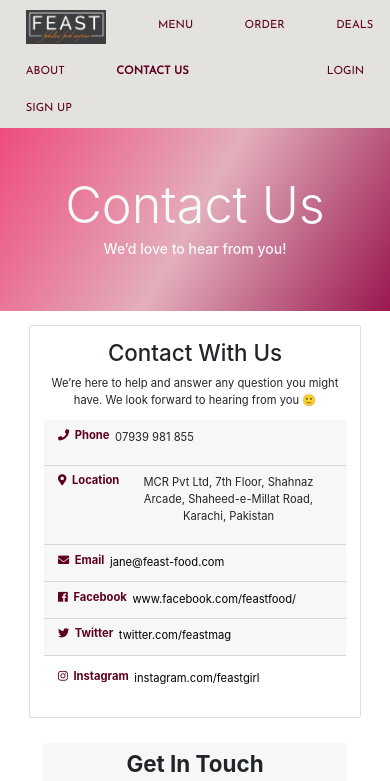
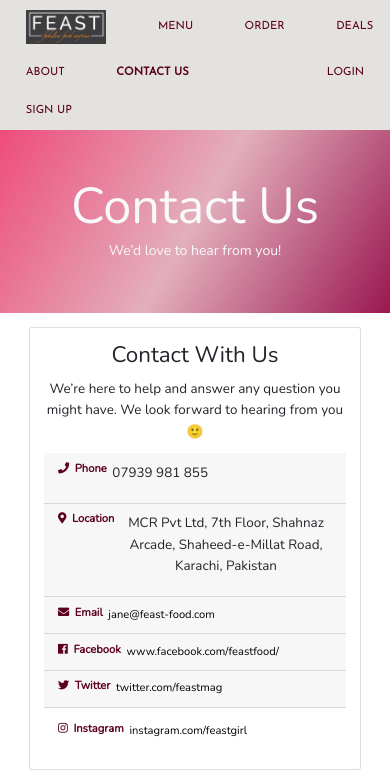
Before and after one commit to AnusBaig/FoodFeast-UI, a website: page source_code/contact.html in a window 390 px wide. Shown: the top 781 px of the page. Drawn offline with nearby package versions, Linux system fonts and the light colour scheme.

Commit message:
Fix previous pages
Fix Login , contact , about page

```diff
--- a/source_code/contact.html
+++ b/source_code/contact.html
@@ -7,8 +7,7 @@
 
     <link rel="stylesheet" href="css/bootstrap.css">
     <link rel="stylesheet" href="css/contact.css">
-    <link rel="stylesheet" href="https://use.fontawesome.com/releases/v5.0.13/css/all.css" integrity="sha384-DNOHZ68U8hZfKXOrtjWvjxusGo9WQnrNx2sqG0tfsghAvtVlRW3tvkXWZh58N9jp" crossorigin="anonymous">    <link rel="stylesheet" href="https://stackpath.bootstrapcdn.com/bootstrap/4.3.1/css/bootstrap.min.css" integrity="sha384-ggOyR0iXCbMQv3Xipma34MD+dH/1fQ784/j6cY/iJTQUOhcWr7x9JvoRxT2MZw1T" crossorigin="anonymous">
-
+    <link rel="stylesheet" href="https://use.fontawesome.com/releases/v5.0.13/css/all.css" integrity="sha384-DNOHZ68U8hZfKXOrtjWvjxusGo9WQnrNx2sqG0tfsghAvtVlRW3tvkXWZh58N9jp" crossorigin="anonymous">
     <link href="https://fonts.googleapis.com/css?family=Josefin+Sans:300,400,400i|Nunito:300,300i&display=swap" rel="stylesheet">
     <link href="https://fonts.googleapis.com/css?family=Oswald:300,400,500,600,700&display=swap" rel="stylesheet">
 
@@ -31,7 +30,7 @@
                 </li>
 
                 <li class="head-nav__item">
-                        <a href="#" class="head-nav__link">
+                        <a href="menu.html" class="head-nav__link">
                             Menu
                         </a>
                 </li>
@@ -44,7 +43,7 @@
                 </li>
 
                 <li class="head-nav__item">
-                                <a href="#" class="head-nav__link">
+                                <a href="detail.html" class="head-nav__link">
                                     Deals
                                 </a>
                 </li>
@@ -105,7 +104,7 @@
                             <input type="email" placeholder="Email" class=" form-control" required>
                         </div>
                         <div class="dropdown form-group" id="select-type">
-                            <button class="btn btn-outline-secondary btn-block dropdown-toggle" data-toggle="dropdown" >
+                            <button class="btn btn-secondary btn-block dropdown-toggle" data-toggle="dropdown" >
                                 Type <span class="caret"></span>
                             </button>
                             <ul class="dropdown-menu" id="type-menu">
@@ -117,7 +116,7 @@
                             </ul>
                         </div>
                         <div class="dropdown form-group" id="select-city">
-                            <button class="btn btn-outline-secondary btn-block dropdown-toggle" data-toggle="dropdown" >
+                            <button class="btn btn-secondary btn-block dropdown-toggle" data-toggle="dropdown" >
                                 City <span class="caret"></span>
                             </button>
                             <ul class="dropdown-menu" id="city-menu">
--- a/source_code/package.json
+++ b/source_code/package.json
@@ -24,7 +24,10 @@
         "compile-signup-main:scss": "node-sass sass/signup_main.scss css/signup.css",
 
         "watch-about-main:scss": "node-sass sass/about_main.scss css/about.css -w",
-        "compile-about-main:scss": "node-sass sass/about_main.scss css/about.css"
+        "compile-about-main:scss": "node-sass sass/about_main.scss css/about.css",
+
+        "watch-menu-main:scss": "node-sass sass/menu_main.scss css/menu.css -w",
+        "compile-menu-main:scss": "node-sass sass/menu_main.scss css/menu.css"
     },
     "author": "//Abdullah Sohail ++++++++++++++ //Anas Baig",
     "license": "ISC",
--- a/source_code/sass/base/_basic-fixes.scss
+++ b/source_code/sass/base/_basic-fixes.scss
@@ -1,3 +1,8 @@
 p{
     font-size: 1.2rem !important;
 }
+
+body{
+    color: #212529 !important;
+    background-color: white !important;
+}
--- a/source_code/sass/contact_main.scss
+++ b/source_code/sass/contact_main.scss
@@ -3,6 +3,7 @@
 @import "base/base";
 @import "base/_responsive-basics.scss";
 @import "base/_bootstrap-basics.scss";
+@import "base/basic-fixes";
 
 @import "layout/header";
 @import "layout/navigation";
--- a/source_code/sass/login_main.scss
+++ b/source_code/sass/login_main.scss
@@ -3,6 +3,7 @@
 @import "base/base";
 @import "base/_responsive-basics.scss";
 @import "base/bootstrap-basics";
+@import "base/basic-fixes";
 
 @import "layout/header";
 @import "layout/navigation";
--- a/source_code/sass/vendors/bootstrap/_variables.scss
+++ b/source_code/sass/vendors/bootstrap/_variables.scss
@@ -5,7 +5,7 @@
 
 // Color system
 
-$white:    #fff !default;
+$white:    #ffffff !default;
 $gray-100: #f8f9fa !default;
 $gray-200: #e9ecef !default;
 $gray-300: #dee2e6 !default;
@@ -45,10 +45,14 @@ $green:   #28a745 !default;
 $teal:    #20c997 !default;
 $cyan:    #17a2b8 !default;
 
+$reddish-brown: #9A1750 !default;
+$gray-light: #d1d0cb !default;
+
 $colors: () !default;
 // stylelint-disable-next-line scss/dollar-variable-default
 $colors: map-merge(
   (
+    "reddish-brown":$reddish-brown,
     "blue":       $blue,
     "indigo":     $indigo,
     "purple":     $purple,
@@ -60,14 +64,16 @@ $colors: map-merge(
     "teal":       $teal,
     "cyan":       $cyan,
     "white":      $white,
+    "gray-light":  $gray-light,
     "gray":       $gray-600,
     "gray-dark":  $gray-800
   ),
   $colors
 );
 
-$primary:       $blue !default;
-$secondary:     $gray-600 !default;
+$primary:       $reddish-brown !default;
+$secondary:     #E3E2DF !default;
+$tertiary:       $gray-light !default;
 $success:       $green !default;
 $info:          $cyan !default;
 $warning:       $yellow !default;
@@ -81,6 +87,7 @@ $theme-colors: map-merge(
   (
     "primary":    $primary,
     "secondary":  $secondary,
+    "tertiary":   $gray-light,
     "success":    $success,
     "info":       $info,
     "warning":    $warning,
```
Also changed, not shown: source_code/about.html (+1 -2 lines), source_code/login.html (+4 -4 lines), source_code/signup.html (+3 -4 lines), source_code/css/about.css, source_code/css/contact.css, source_code/css/login.css.
